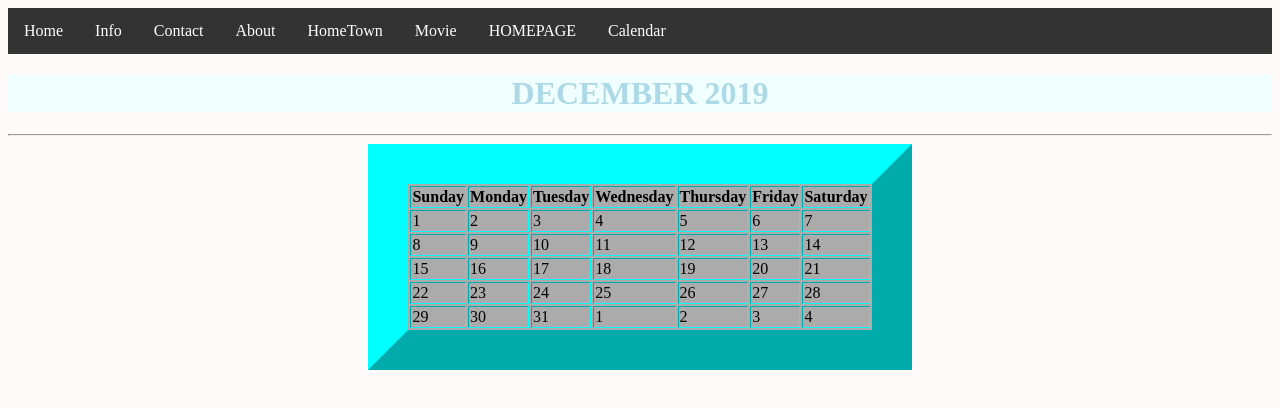
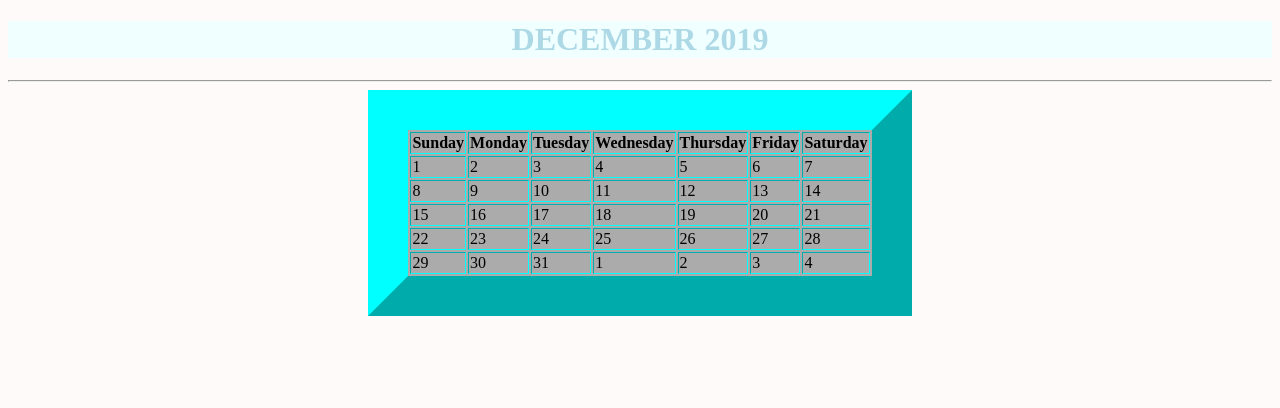
Before and after one commit to jpablo18/calendar.io, a plain HTML site: page index.html in a window 1280 px wide. Drawn offline with Linux system fonts and the light colour scheme.

Commit message:
Add files via upload

```diff
--- a/index.html
+++ b/index.html
@@ -4,43 +4,7 @@
     <meta charset="utf-8">
     <title>Days Of The Week</title>
   </head>
-  <style>
-
-ul {
-list-style-type: none;
-margin: 0;
-padding: 0;
-overflow: hidden;
-background-color: #333;
-}
-
-li {
-float: left;
-}
-
-li a {
-display: block;
-color: white;
-text-align: center;
-padding: 14px 16px;
-text-decoration: none;
-}
-
-li a:hover {
-background-color: #111;
-}
-</style>
   <body style="background-color:snow">
-    <ul>
-<li><a class="active" href="#home">Home</a></li>
-<li><a href="#News">Info</a></li>
-<li><a href="#contact">Contact</a></li>
-<li><a href="#about">About</a></li>
-<li><a class="active" href="https://jpablo18.github.io/hometown.io/">HomeTown</a></li>
-<li><a href=" https://jpablo18.github.io/movie.io/">Movie</a></li>
-<li><a href="https://jpablo18.github.io/homepage-css.io/">HOMEPAGE</a></li>
-<li><a href="https://jpablo18.github.io/calendar.io/">Calendar</a></li>
-</ul>
     <center>
     <h1 style="color:LightBlue;background-color:Azure;">DECEMBER 2019</h1>
       <hr>
```
